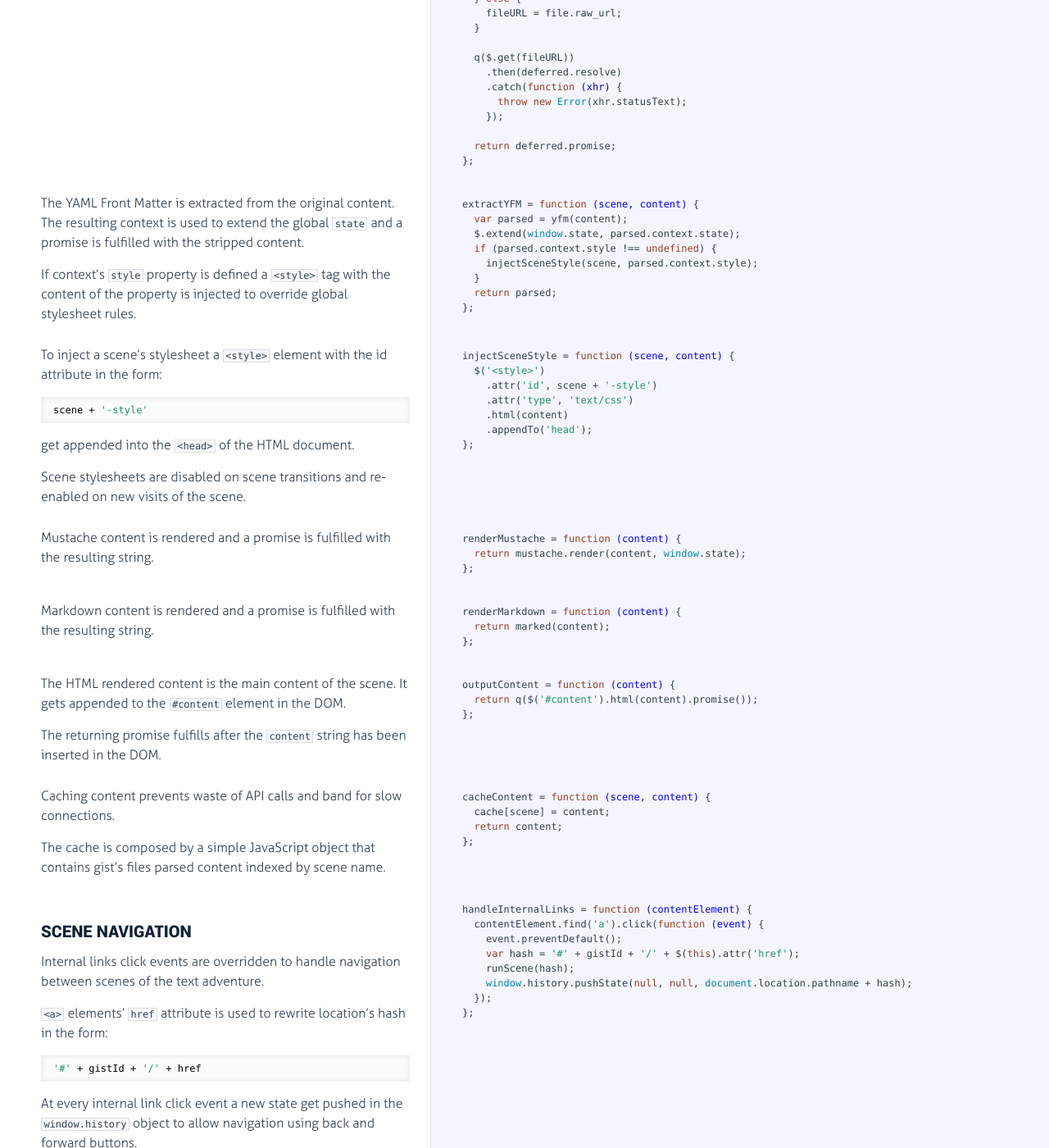
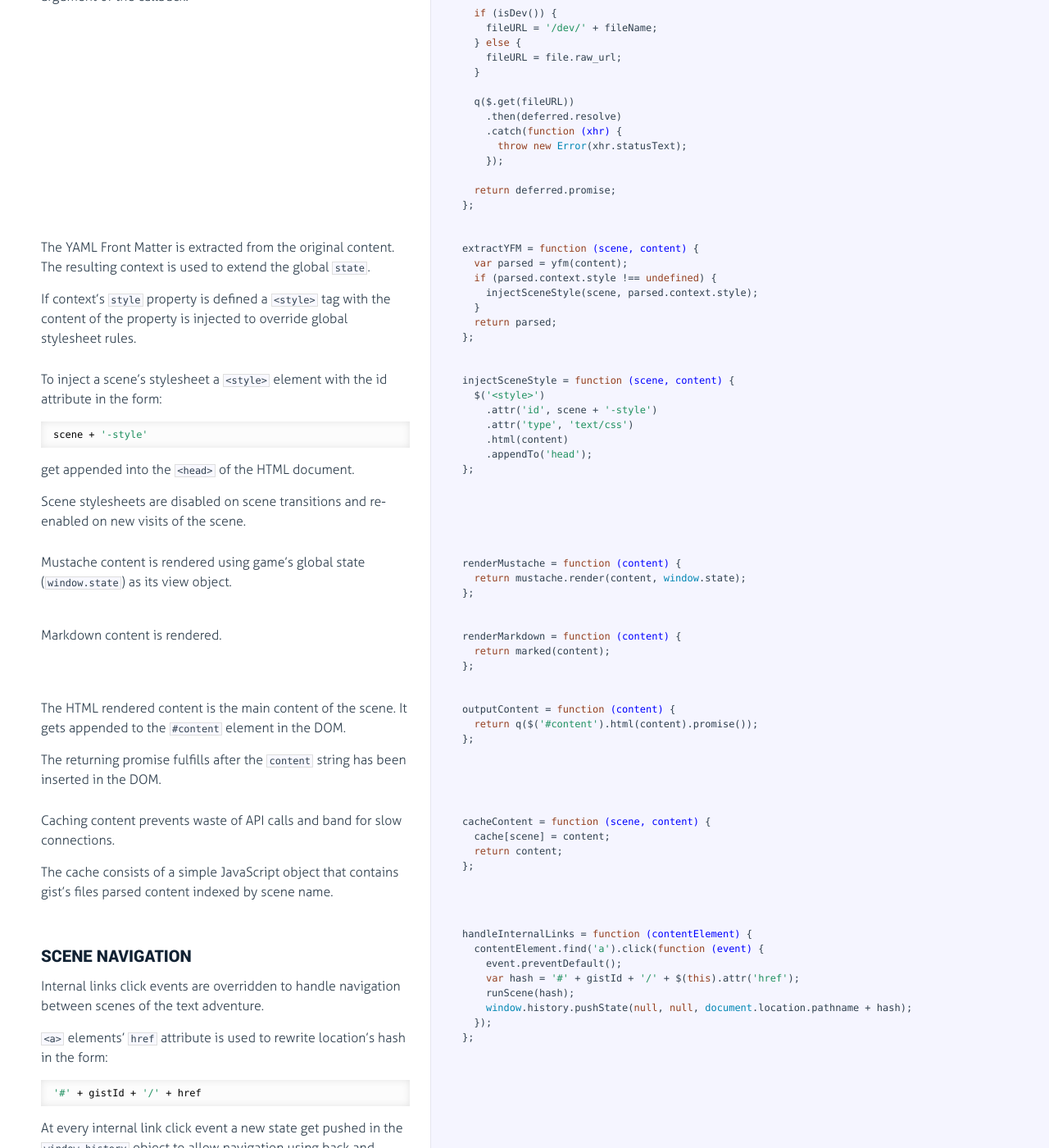
Before and after one commit to potomak/gist-txt, a Jekyll site: the page docs/gist-txt.html, which Jekyll copies as it is, in a window 1280 px wide and 1400 px high, scrolled down 2625 px. Shown: the whole window at 82% size. Built offline with Jekyll 4.4.1, drawn with Linux system fonts in a browser that asks for light colours; some of the changed text lies outside the part shown.

Commit message:
Update to version 1.8.2

```diff
--- a/docs/gist-txt.html
+++ b/docs/gist-txt.html
@@ -77,6 +77,7 @@
 <span class="hljs-keyword">var</span> renderMarkdown;
 <span class="hljs-keyword">var</span> outputContent;
 <span class="hljs-keyword">var</span> handleInternalLinks;
+<span class="hljs-keyword">var</span> updateGameState;
 <span class="hljs-keyword">var</span> runSceneInit;
 <span class="hljs-keyword">var</span> runScene;
 <span class="hljs-keyword">var</span> parse;
@@ -173,15 +174,17 @@
             <div class="content"><div class='highlight'><pre>applyStylesheet = <span class="hljs-function"><span class="hljs-keyword">function</span> <span class="hljs-params">()</span> </span>{
   <span class="hljs-keyword">var</span> deferred = q.defer();
   <span class="hljs-keyword">if</span> (files[<span class="hljs-string">'style.css'</span>] !== <span class="hljs-literal">undefined</span>) {
-    <span class="hljs-keyword">return</span> q($.get(files[<span class="hljs-string">'style.css'</span>].raw_url))
+    q($.get(files[<span class="hljs-string">'style.css'</span>].raw_url))
       .then(<span class="hljs-function"><span class="hljs-keyword">function</span> <span class="hljs-params">(content)</span> </span>{
         $(<span class="hljs-string">'&lt;style&gt;'</span>)
           .attr(<span class="hljs-string">'type'</span>, <span class="hljs-string">'text/css'</span>)
           .html(content)
           .appendTo(<span class="hljs-string">'head'</span>);
-      });
+      })
+      .fin(deferred.resolve);
+  } <span class="hljs-keyword">else</span> {
+    deferred.resolve();
   }
-  deferred.resolve();
   <span class="hljs-keyword">return</span> deferred.promise;
 };</pre></div></div>
 
@@ -323,8 +327,7 @@
                 <a class="pilcrow" href="#section-9">&#182;</a>
               </div>
               <p>The YAML Front Matter is extracted from the original content. The resulting
-context is used to extend the global <code>state</code> and a promise is fulfilled with
-the stripped content.</p>
+context is used to extend the global <code>state</code>.</p>
 <p>If context’s <code>style</code> property is defined a <code>&lt;style&gt;</code> tag with the content of
 the property is injected to override global stylesheet rules.</p>
 
@@ -332,7 +335,6 @@
 
             <div class="content"><div class='highlight'><pre>extractYFM = <span class="hljs-function"><span class="hljs-keyword">function</span> <span class="hljs-params">(scene, content)</span> </span>{
   <span class="hljs-keyword">var</span> parsed = yfm(content);
-  $.extend(<span class="hljs-built_in">window</span>.state, parsed.context.state);
   <span class="hljs-keyword">if</span> (parsed.context.style !== <span class="hljs-literal">undefined</span>) {
     injectSceneStyle(scene, parsed.context.style);
   }
@@ -374,8 +376,8 @@
               <div class="pilwrap ">
                 <a class="pilcrow" href="#section-11">&#182;</a>
               </div>
-              <p>Mustache content is rendered and a promise is fulfilled with the resulting
-string.</p>
+              <p>Mustache content is rendered using game’s global state (<code>window.state</code>) as
+its view object.</p>
 
             </div>
 
@@ -392,8 +394,7 @@
               <div class="pilwrap ">
                 <a class="pilcrow" href="#section-12">&#182;</a>
               </div>
-              <p>Markdown content is rendered and a promise is fulfilled with the resulting
-string.</p>
+              <p>Markdown content is rendered.</p>
 
             </div>
 
@@ -431,8 +432,8 @@
                 <a class="pilcrow" href="#section-14">&#182;</a>
               </div>
               <p>Caching content prevents waste of API calls and band for slow connections.</p>
-<p>The cache is composed by a simple JavaScript object that contains gist’s
-files parsed content indexed by scene name.</p>
+<p>The cache consists of a simple JavaScript object that contains gist’s files
+parsed content indexed by scene name.</p>
 
             </div>
 
@@ -479,14 +480,12 @@
               <div class="pilwrap ">
                 <a class="pilcrow" href="#section-16">&#182;</a>
               </div>
-              <p>Run a scene initialization function.</p>
+              <p>Extends game state with current scene’s state.</p>
 
             </div>
 
-            <div class="content"><div class='highlight'><pre>runSceneInit = <span class="hljs-function"><span class="hljs-keyword">function</span> <span class="hljs-params">(parsed)</span> </span>{
-  <span class="hljs-keyword">if</span> (parsed.context.init !== <span class="hljs-literal">undefined</span>) {
-    parsed.context.init();
-  }
+            <div class="content"><div class='highlight'><pre>updateGameState = <span class="hljs-function"><span class="hljs-keyword">function</span> <span class="hljs-params">(parsed)</span> </span>{
+  $.extend(<span class="hljs-built_in">window</span>.state, parsed.context.state);
   <span class="hljs-keyword">return</span> parsed.content;
 };</pre></div></div>
 
@@ -498,6 +497,26 @@
 
               <div class="pilwrap ">
                 <a class="pilcrow" href="#section-17">&#182;</a>
+              </div>
+              <p>Run a scene initialization function.</p>
+
+            </div>
+
+            <div class="content"><div class='highlight'><pre>runSceneInit = <span class="hljs-function"><span class="hljs-keyword">function</span> <span class="hljs-params">(parsed)</span> </span>{
+  <span class="hljs-keyword">if</span> (parsed.context.init !== <span class="hljs-literal">undefined</span>) {
+    parsed.context.init();
+  }
+  <span class="hljs-keyword">return</span> parsed;
+};</pre></div></div>
+
+        </li>
+
+
+        <li id="section-18">
+            <div class="annotation">
+
+              <div class="pilwrap ">
+                <a class="pilcrow" href="#section-18">&#182;</a>
               </div>
               <p>A <code>popstate</code> event is dispatched to the window every time the active history
 entry changes between two history entries for the same document.</p>
@@ -519,11 +538,11 @@
         </li>
 
 
-        <li id="section-18">
+        <li id="section-19">
             <div class="annotation">
 
               <div class="pilwrap ">
-                <a class="pilcrow" href="#section-18">&#182;</a>
+                <a class="pilcrow" href="#section-19">&#182;</a>
               </div>
               <h2 id="parsing-location-hash-and-running-a-scene">Parsing location hash and running a scene</h2>
 <p>Running a scene includes:</p>
@@ -542,11 +561,11 @@
         </li>
 
 
-        <li id="section-19">
+        <li id="section-20">
             <div class="annotation">
 
               <div class="pilwrap ">
-                <a class="pilcrow" href="#section-19">&#182;</a>
+                <a class="pilcrow" href="#section-20">&#182;</a>
               </div>
               <p>A gist-txt location hash has the form:</p>
 <pre><code>#&lt;gist-id&gt;<span class="hljs-regexp">/&lt;scene&gt;</span>
@@ -581,11 +600,11 @@
         </li>
 
 
-        <li id="section-20">
+        <li id="section-21">
             <div class="annotation">
 
               <div class="pilwrap ">
-                <a class="pilcrow" href="#section-20">&#182;</a>
+                <a class="pilcrow" href="#section-21">&#182;</a>
               </div>
               <p><code>toggleError</code> and <code>toggleLoading</code> help showing error and loading messages.</p>
 
@@ -602,11 +621,11 @@
         </li>
 
 
-        <li id="section-21">
+        <li id="section-22">
             <div class="annotation">
 
               <div class="pilwrap ">
-                <a class="pilcrow" href="#section-21">&#182;</a>
+                <a class="pilcrow" href="#section-22">&#182;</a>
               </div>
               <p>During development you can use the <code>DEV</code> special gist id to bypass requests
 to the local development server to the <code>/dev</code> path.</p>
@@ -620,11 +639,11 @@
         </li>
 
 
-        <li id="section-22">
+        <li id="section-23">
             <div class="annotation">
 
               <div class="pilwrap ">
-                <a class="pilcrow" href="#section-22">&#182;</a>
+                <a class="pilcrow" href="#section-23">&#182;</a>
               </div>
               <h2 id="it-s-time-to-play">It’s time to play</h2>
 <p>Let’s play by starting the engine at <code>document.ready</code> event.</p>
```
Also changed, not shown: other parts of docs/gist-txt.html (+1 -0 lines), bundle.js.
